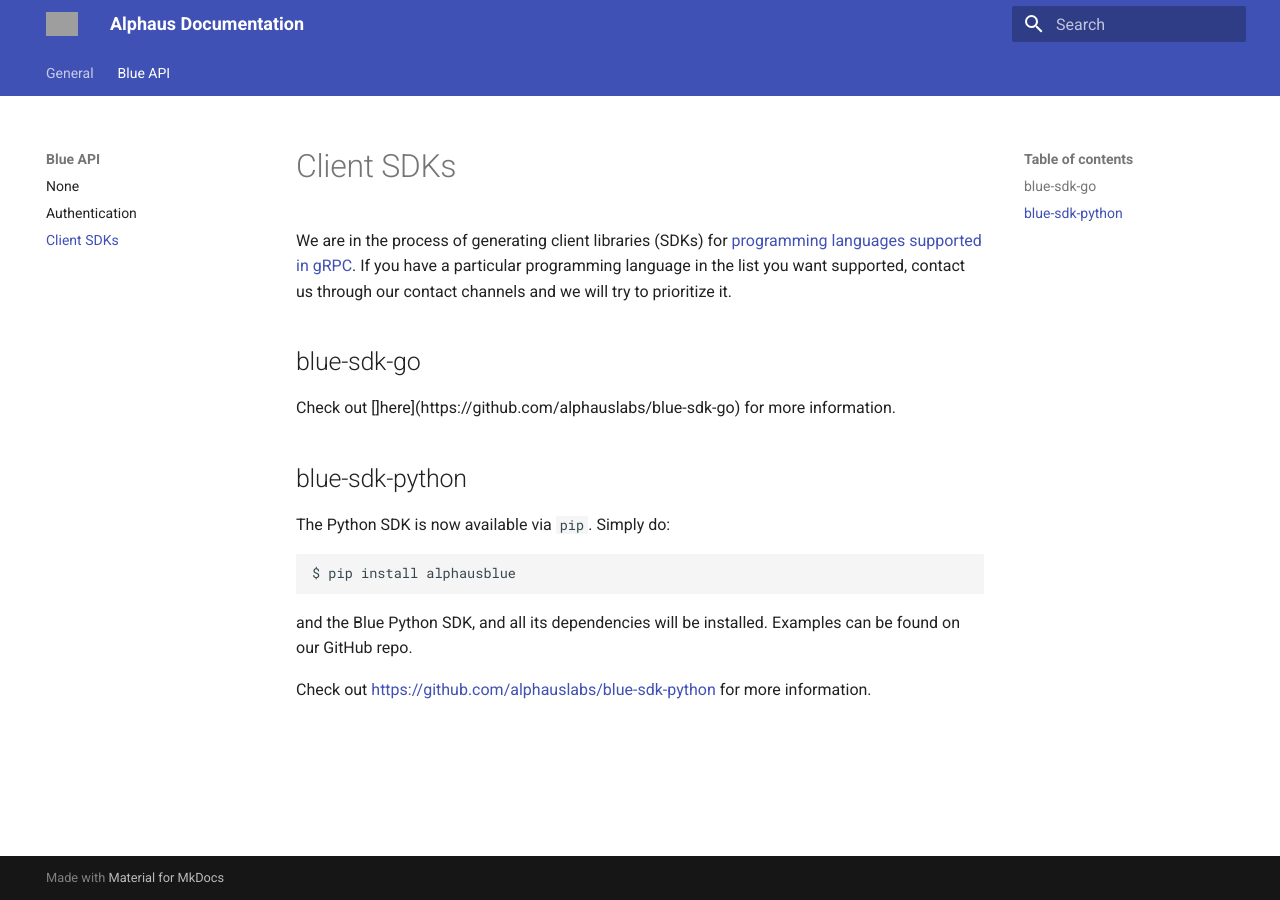
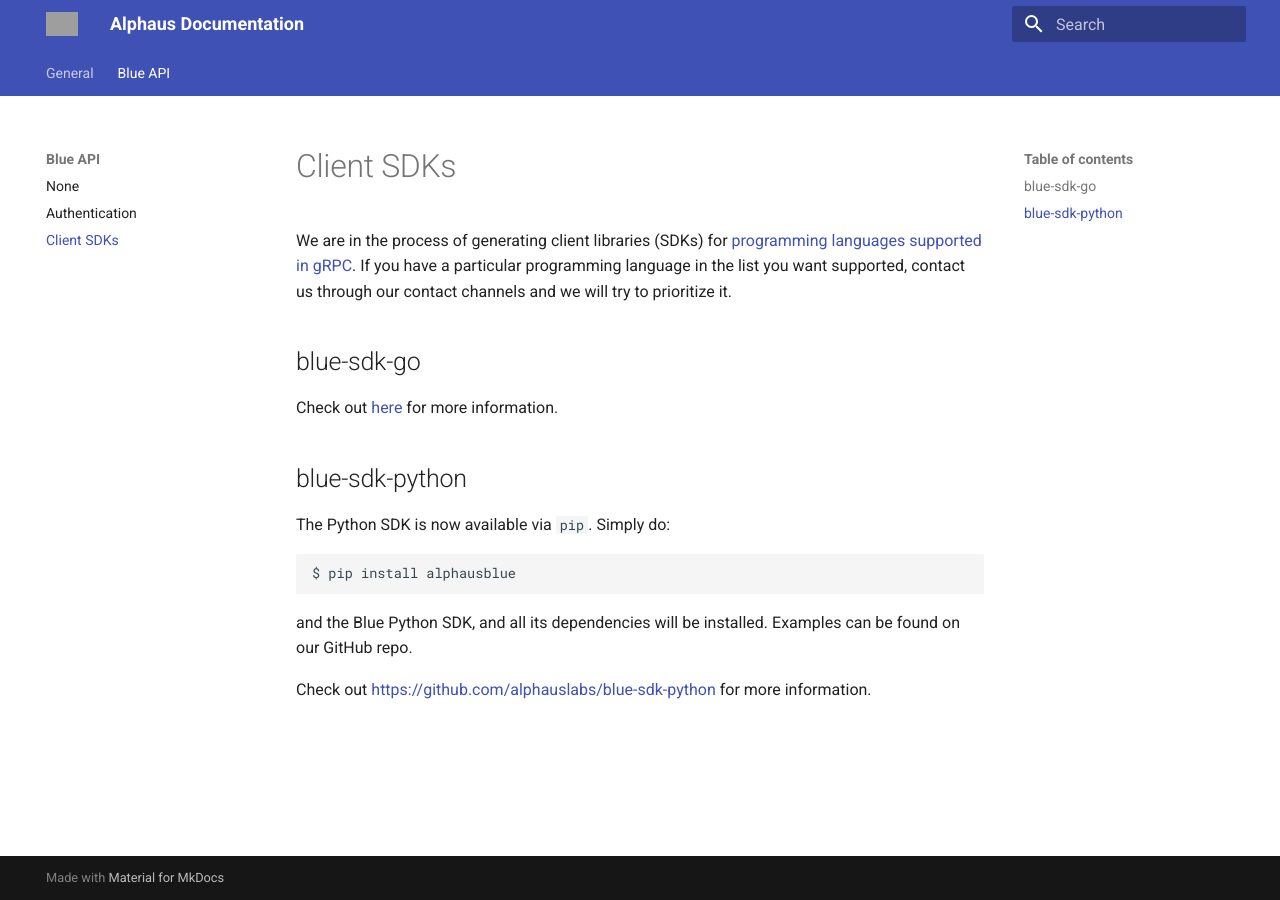
Before and after one commit to alphauslabs/tmpdocs, an MkDocs documentation site: the page built from docs/blueapi/client-sdks.md, in a window 1280 px wide. Built offline with MkDocs 1.6.1 and Material for MkDocs 9.7.7, drawn with Linux system fonts in a browser that asks for light colours; grey boxes are pictures that could not be loaded.

Commit message:
fix: sdk link

```diff
--- a/docs/blueapi/client-sdks.md
+++ b/docs/blueapi/client-sdks.md
@@ -3,7 +3,7 @@
 We are in the process of generating client libraries (SDKs) for [programming languages supported in gRPC](https://grpc.io/docs/languages/). If you have a particular programming language in the list you want supported, contact us through our contact channels and we will try to prioritize it.
 
 ## blue-sdk-go
-Check out []here](https://github.com/alphauslabs/blue-sdk-go) for more information.
+Check out [here](https://github.com/alphauslabs/blue-sdk-go) for more information.
 
 ## blue-sdk-python
 The Python SDK is now available via `pip`. Simply do:
```
